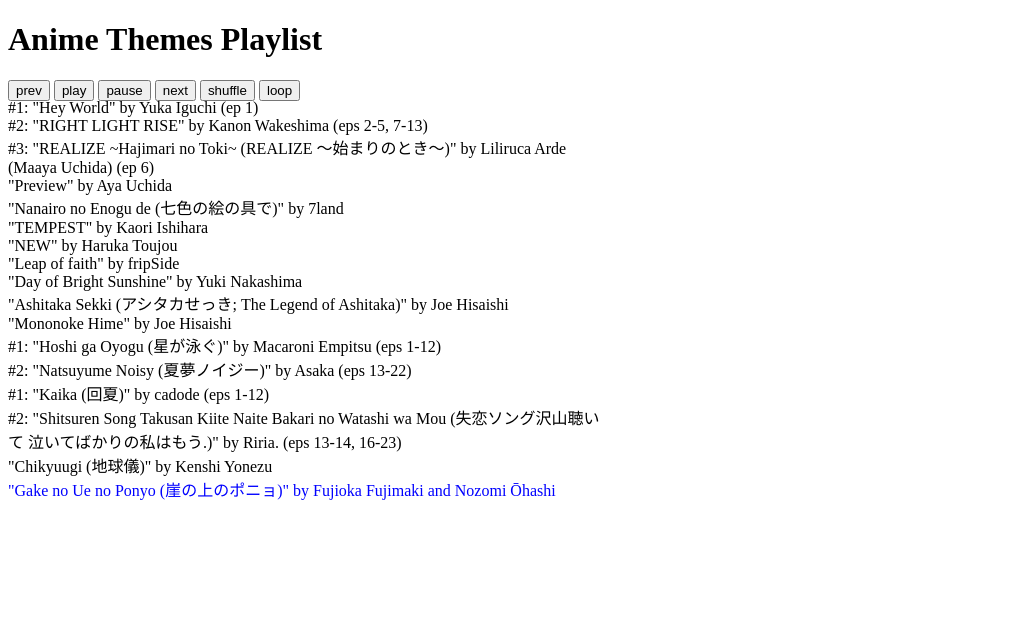
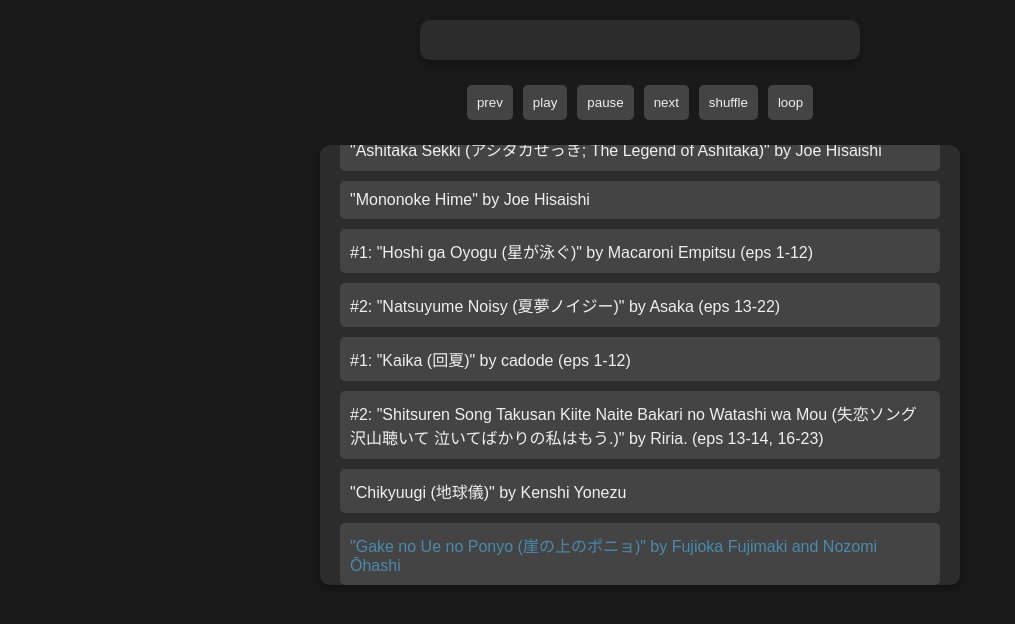
Before and after one commit to mik2003/MAL-playlist, a plain HTML site: page docs/html/youtube_playlist.html in a window 1280 px wide. Both pictures are taken after a click on the button "prev". Shown: the whole page, without its empty margins (0-1015 px from the left). Drawn offline with Linux system fonts and the light colour scheme; a script that the page names is missing.

Commit message:
CSS Styling

```diff
--- a/docs/css/youtube_playlist.css
+++ b/docs/css/youtube_playlist.css
@@ -17,11 +17,83 @@
 body {
     background: var(--body-bg);
     color: var(--body-color);
+    font-family: Arial, sans-serif;
+    background-color: #1a1a1a;
+    color: #f0f0f0;
+    margin: 0;
+    padding: 20px;
+    justify-content: center;
+    align-items: center;
+    /* display: flex; */
+}
+
+#player {
+    width: 90%;
+    max-width: 400px;
+    max-height: 300px;
+    margin: 0 auto 20px auto;
+    padding: 20px;
+    background-color: #2c2c2c;
+    border-radius: 10px;
+    box-shadow: 0 4px 10px rgba(0, 0, 0, 0.3);
+    display: flex;
+}
+
+#controls {
+    display: flex;
+    justify-content: center;
+    margin-top: 20px;
+}
+
+#controls button {
+    background-color: #444;
+    color: #f0f0f0;
+    border: none;
+    border-radius: 5px;
+    padding: 10px 10px;
+    margin: 5px 5px;
+    cursor: pointer;
+    transition: background-color 0.3s ease;
+}
+
+#controls button:hover {
+    background-color: #666;
+    color: #4a8bad;
 }
 
 #playlist {
-    width: 600px;
+    width: 90%;
+    max-width: 600px;
+    margin: 20px auto;
+    padding: 20px;
+    background-color: #2c2c2c;
+    border-radius: 10px;
+    box-shadow: 0 4px 10px rgba(0, 0, 0, 0.3);
     height: 400px;
     overflow-x: auto;
     overflow-y: scroll;
 }
+
+.playlist-item {
+    padding: 10px;
+    margin-bottom: 10px;
+    background-color: #444;
+    border-radius: 5px;
+    cursor: pointer;
+    transition: background-color 0.3s ease;
+}
+
+.playslist-item:hover {
+    background-color: #666;
+    color: #4a8bad;
+}
+
+.playlist-item:last-child {
+    margin-bottom: 0;
+}
+
+@media (max-width: 600px) {
+    #controls button {
+        padding: 10px;
+    }
+}
--- a/docs/html/youtube_playlist.html
+++ b/docs/html/youtube_playlist.html
@@ -7,7 +7,7 @@
 </head>
 
 <body>
-    <h1>Anime Themes Playlist</h1>
+    <!-- <h1>Anime Themes Playlist</h1> -->
     <div>
         <div id="player">
         </div>
@@ -21,8 +21,6 @@
         </div>
     </div>
     <div id="playlist">
-        <div class="playlist-item"></div>
-
     </div>
 
     <script src="../js/youtube_playlist.js"></script>
--- a/docs/js/youtube_playlist.js
+++ b/docs/js/youtube_playlist.js
@@ -7,6 +7,38 @@
 var i, j, k, n = 0;
 var player;
 var loop = true;
+
+// https://stackoverflow.com/questions/45408920/plain-javascript-scrollintoview-inside-div
+function scrollParentToChild(parent, child) {
+
+    // Where is the parent on page
+    var parentRect = parent.getBoundingClientRect();
+    // What can you see?
+    var parentViewableArea = {
+        height: parent.clientHeight,
+        width: parent.clientWidth
+    };
+
+    // Where is the child
+    var childRect = child.getBoundingClientRect();
+    // Is the child viewable?
+    var isViewable = (childRect.top >= parentRect.top) && (childRect.bottom <= parentRect.top + parentViewableArea.height);
+
+    // if you can't see the child try to scroll parent
+    if (!isViewable) {
+        // Should we scroll using top or bottom? Find the smaller ABS adjustment
+        const scrollTop = childRect.top - parentRect.top;
+        const scrollBot = childRect.bottom - parentRect.bottom;
+        if (Math.abs(scrollTop) < Math.abs(scrollBot)) {
+            // we're near the top of the list
+            parent.scrollTop += scrollTop;
+        } else {
+            // we're near the bottom of the list
+            parent.scrollTop += scrollBot;
+        }
+    }
+
+}
 
 // Function to create an array with n integers
 function createArray(n) {
@@ -198,8 +230,9 @@
 
 function applySongDivStyle() {
     songDiv = document.getElementById(n);
-    songDiv.style.color = "#0000FF";
-    songDiv.scrollIntoView();
+    songDiv.style.color = "#4a8bad";
+    scrollParentToChild(document.getElementById("playlist"), songDiv);
+    // songDiv.scrollIntoView();
 }
 
 function goToNextSong() {
```
